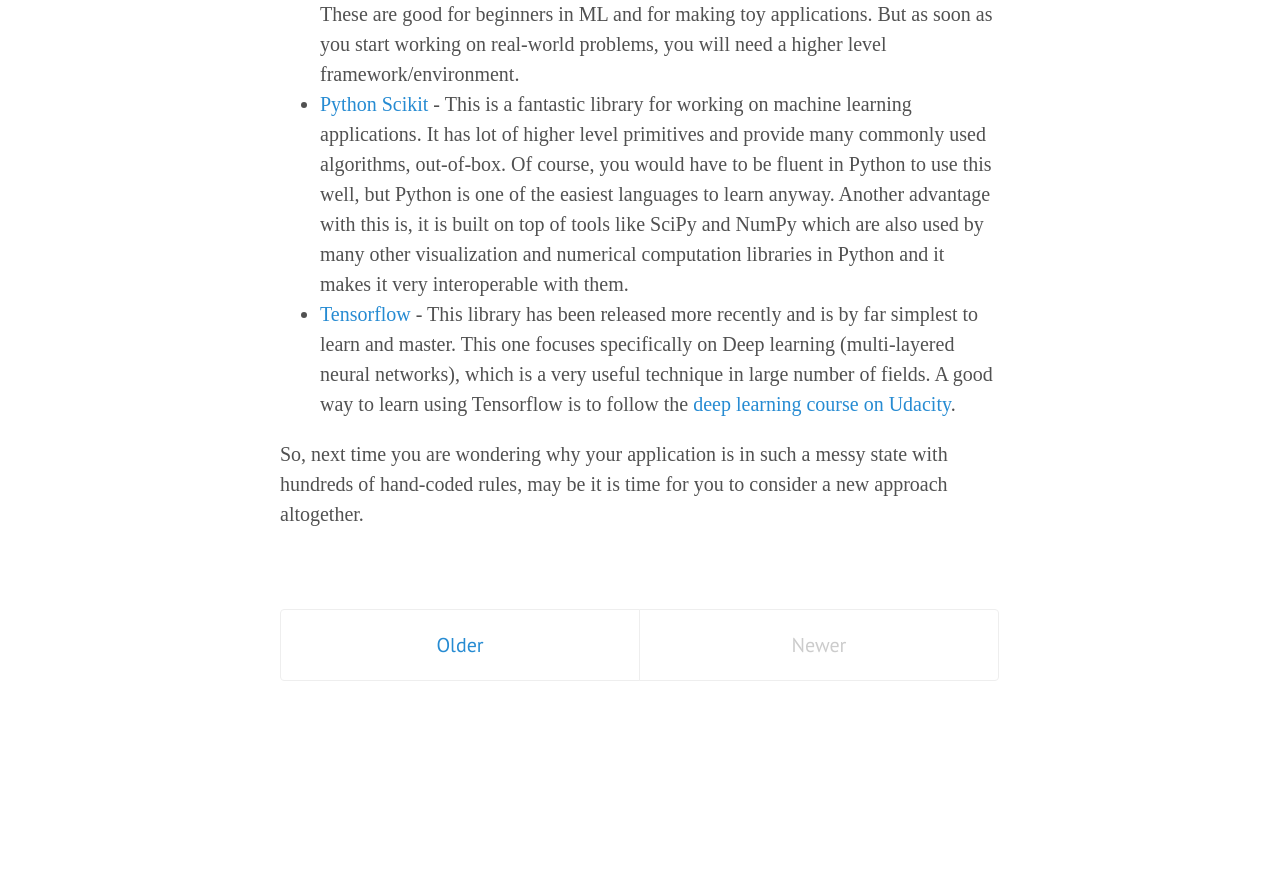
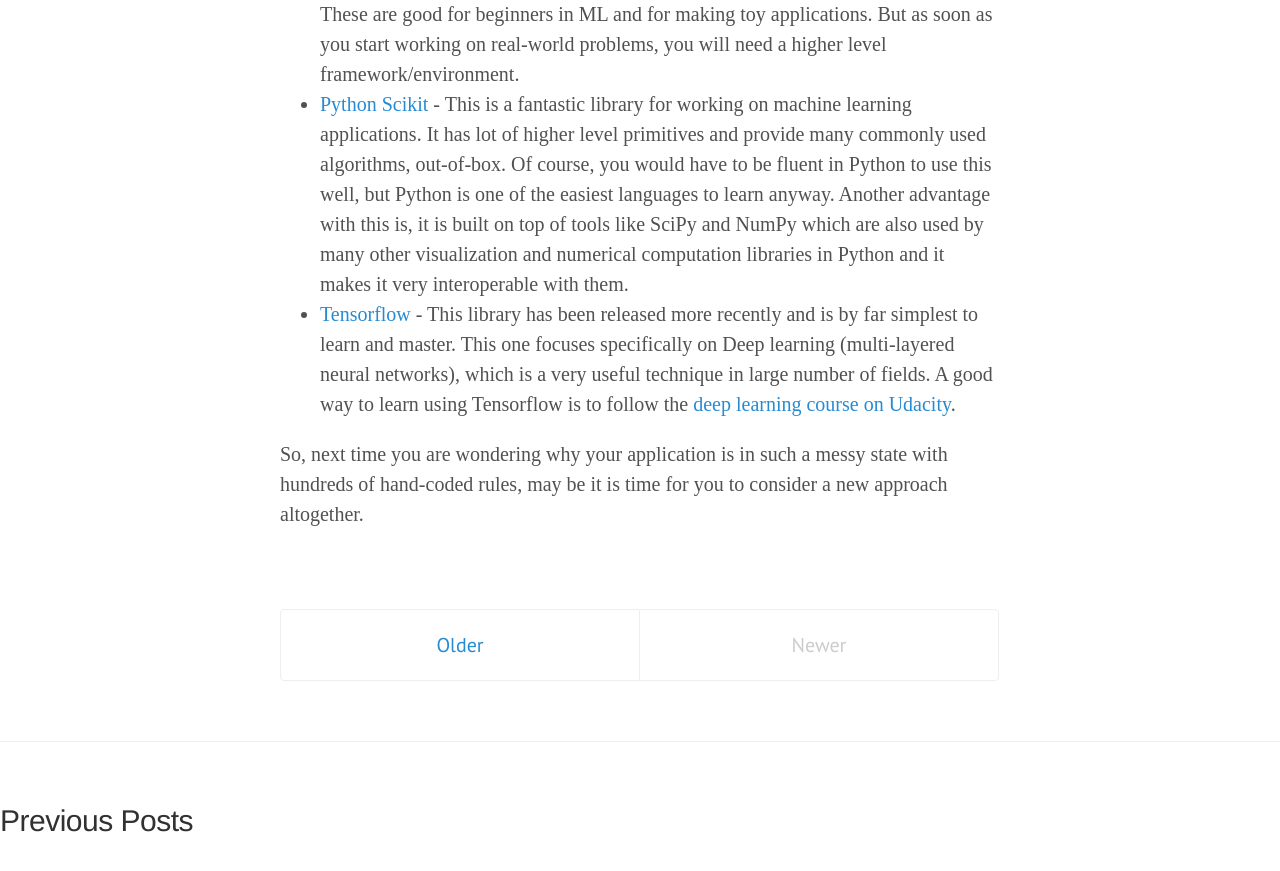
Before and after one commit to venustus/venustus.github.io, a Jekyll site: the page built from index.html, in a window 1280 px wide and 900 px high, scrolled down 2103 px. Shown: the top 871 px of the window. Built offline with Jekyll 4.4.1, drawn with Linux system fonts in a browser that asks for light colours; the list of posts is cut into pages by our own code; before the commit the page ends 2844 px from its top, so only the background shows below that.

Commit message:
Add previous posts to home page

```diff
--- a/_layouts/default.html
+++ b/_layouts/default.html
@@ -24,6 +24,22 @@
       <div class="container content">
         {{ content }}
       </div>
+
+      <div class="related">
+        <h2>Previous Posts</h2>
+        <ul class="related-posts">
+          {% for post in site.related_posts limit:3 %}
+            <li>
+              <h3>
+                <a href="{{ post.url }}">
+                  {{ post.title }}
+                  <small>{{ post.date | date_to_string }}</small>
+                </a>
+              </h3>
+            </li>
+          {% endfor %}
+        </ul>
+      </div>
     </div>
 
   </body>
```
